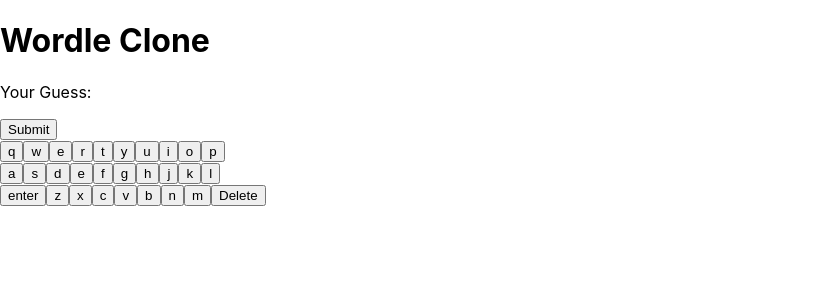
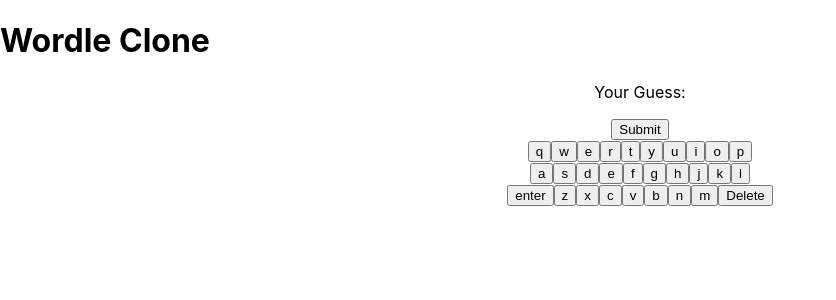
Before and after one commit to StevenHa159/wordleproject, a React (Create React App) app: page / in a window 1280 px wide. Shown: the top 300 px of the page, without its empty margins (0-836 px from the left). Built offline with nearby package versions, Linux system fonts and the light colour scheme.

Commit message:
centered

```diff
--- a/src/components/GameBoard.jsx
+++ b/src/components/GameBoard.jsx
@@ -2,7 +2,8 @@
 
 function GameBoard({ guesses, solution }) {
   return (
-    <div className="game-board">
+    <div className="game-board" style={{
+      textAlign: 'center'}}>
       {guesses.map((guess, i) => (
         <div key={i} className="guess-row">
           {guess.split('').map((letter, j) => {
--- a/src/components/Keyboard.jsx
+++ b/src/components/Keyboard.jsx
@@ -34,8 +34,9 @@
 //add buttons here, and in this function.
   return (
     <>
-    <div className="keyboard">
-      <p>Your Guess: {currentGuess}</p>
+    <div className="keyboard" style={{
+      textAlign: 'center'}}>
+      <p >Your Guess: {currentGuess}</p>
       <button onClick={() => {
         if (currentGuess.length === 5) {
           onGuess(currentGuess.toLowerCase());
@@ -45,7 +46,9 @@
     </div>
 
 
-<div className = "Row1">
+<div className = "Row1" style={{
+      textAlign: 'center'
+    }}>
         <Button value = "q" />
         <Button value = "w"/>
         <Button value = "e"/>
@@ -60,7 +63,8 @@
 
 
       </div>
-      <div className = "Row2">
+      <div className = "Row2" style={{
+      textAlign: 'center'}}>
         <Button value = "a"/>
         <Button value = "s"/>
         <Button value = "d"/>
@@ -73,7 +77,8 @@
         <Button value = "l"/>
 
       </div>
-      <div className = "Row3">
+      <div className = "Row3" style={{
+      textAlign: 'center'}}>
         <Button value = "enter"/>
         <Button value = "z"/>
         <Button value = "x"/>
```
